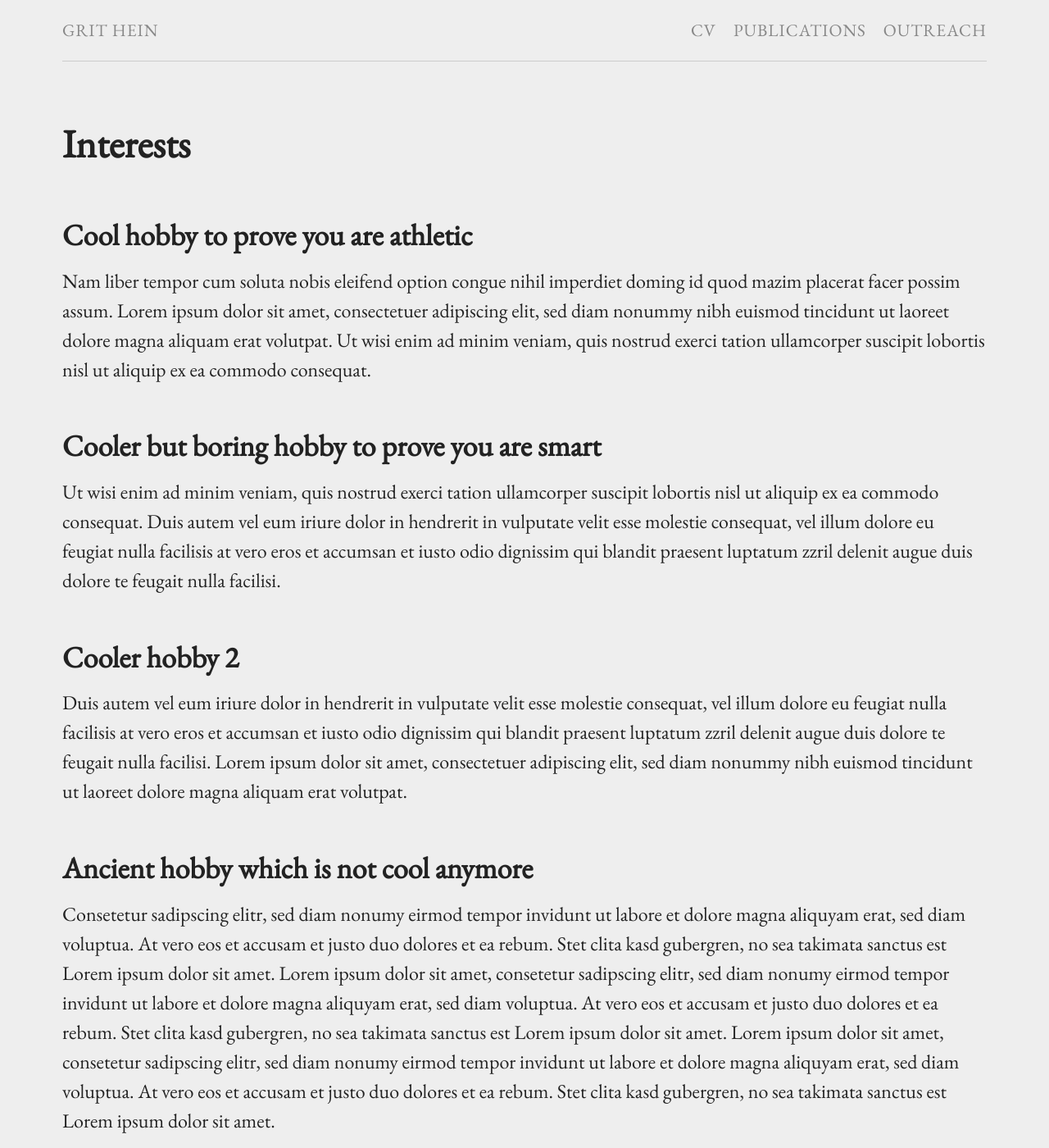
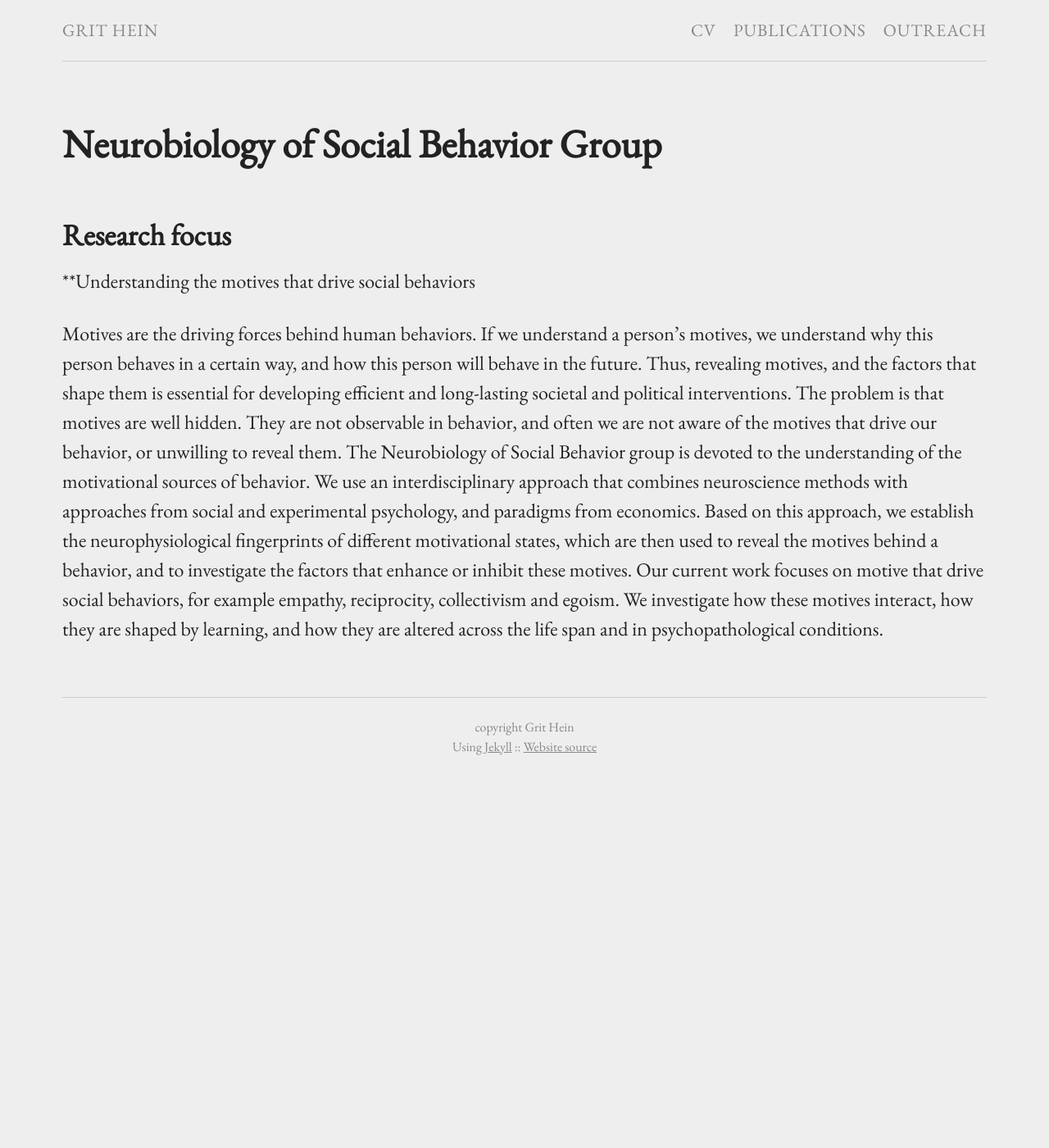
Before and after one commit to grithein/grithein, a Jekyll site: the page built from misc.md, in a window 1280 px wide and 1400 px high. Shown: the whole window at 82% size. Built offline with Jekyll 4.4.1, drawn with Linux system fonts in a browser that asks for light colours.

Commit message:
Update from Forestry.io - misc.md

```diff
--- a/misc.md
+++ b/misc.md
@@ -1,19 +1,13 @@
 ---
+title: Neurobiology of Social Behavior Group
 layout: page
-title: Interests
-permalink: /misc/
+permalink: "/misc/"
 ---
 
-## Cool hobby to prove you are athletic
+## Research focus
 
-Nam liber tempor cum soluta nobis eleifend option congue nihil imperdiet doming id quod mazim placerat facer possim assum. Lorem ipsum dolor sit amet, consectetuer adipiscing elit, sed diam nonummy nibh euismod tincidunt ut laoreet dolore magna aliquam erat volutpat. Ut wisi enim ad minim veniam, quis nostrud exerci tation ullamcorper suscipit lobortis nisl ut aliquip ex ea commodo consequat.
+**Understanding the motives that drive social behaviors
 
-## Cooler but boring hobby to prove you are smart
-Ut wisi enim ad minim veniam, quis nostrud exerci tation ullamcorper suscipit lobortis nisl ut aliquip ex ea commodo consequat. Duis autem vel eum iriure dolor in hendrerit in vulputate velit esse molestie consequat, vel illum dolore eu feugiat nulla facilisis at vero eros et accumsan et iusto odio dignissim qui blandit praesent luptatum zzril delenit augue duis dolore te feugait nulla facilisi.
-
-## Cooler hobby 2
-Duis autem vel eum iriure dolor in hendrerit in vulputate velit esse molestie consequat, vel illum dolore eu feugiat nulla facilisis at vero eros et accumsan et iusto odio dignissim qui blandit praesent luptatum zzril delenit augue duis dolore te feugait nulla facilisi. Lorem ipsum dolor sit amet, consectetuer adipiscing elit, sed diam nonummy nibh euismod tincidunt ut laoreet dolore magna aliquam erat volutpat.
-
-## Ancient hobby which is not cool anymore
-
-Consetetur sadipscing elitr,  sed diam nonumy eirmod tempor invidunt ut labore et dolore magna aliquyam erat, sed diam voluptua. At vero eos et accusam et justo duo dolores et ea rebum. Stet clita kasd gubergren, no sea takimata sanctus est Lorem ipsum dolor sit amet. Lorem ipsum dolor sit amet, consetetur sadipscing elitr,  sed diam nonumy eirmod tempor invidunt ut labore et dolore magna aliquyam erat, sed diam voluptua. At vero eos et accusam et justo duo dolores et ea rebum. Stet clita kasd gubergren, no sea takimata sanctus est Lorem ipsum dolor sit amet. Lorem ipsum dolor sit amet, consetetur sadipscing elitr,  sed diam nonumy eirmod tempor invidunt ut labore et dolore magna aliquyam erat, sed diam voluptua. At vero eos et accusam et justo duo dolores et ea rebum. Stet clita kasd gubergren, no sea takimata sanctus est Lorem ipsum dolor sit amet.
+Motives are the driving forces behind human behaviors. If we understand a person’s motives, we understand why this person behaves in a certain way, and how this person will behave in the future. Thus, revealing motives, and the factors that shape them is essential for developing efficient and long-lasting societal and political interventions.
+The problem is that motives are well hidden. They are not observable in behavior, and often we are not aware of the motives that drive our behavior, or unwilling to reveal them. The Neurobiology of Social Behavior group is devoted to the understanding of the motivational sources of behavior. We use an interdisciplinary approach that combines neuroscience methods with approaches from social and experimental psychology, and paradigms from economics. Based on this approach, we establish the neurophysiological fingerprints of different motivational states, which are then used to reveal the motives behind a behavior, and to investigate the factors that enhance or inhibit these motives.
+Our current work focuses on motive that drive social behaviors, for example empathy, reciprocity, collectivism and egoism. We investigate how these motives interact, how they are shaped by learning, and how they are altered across the life span and in psychopathological conditions.
```
